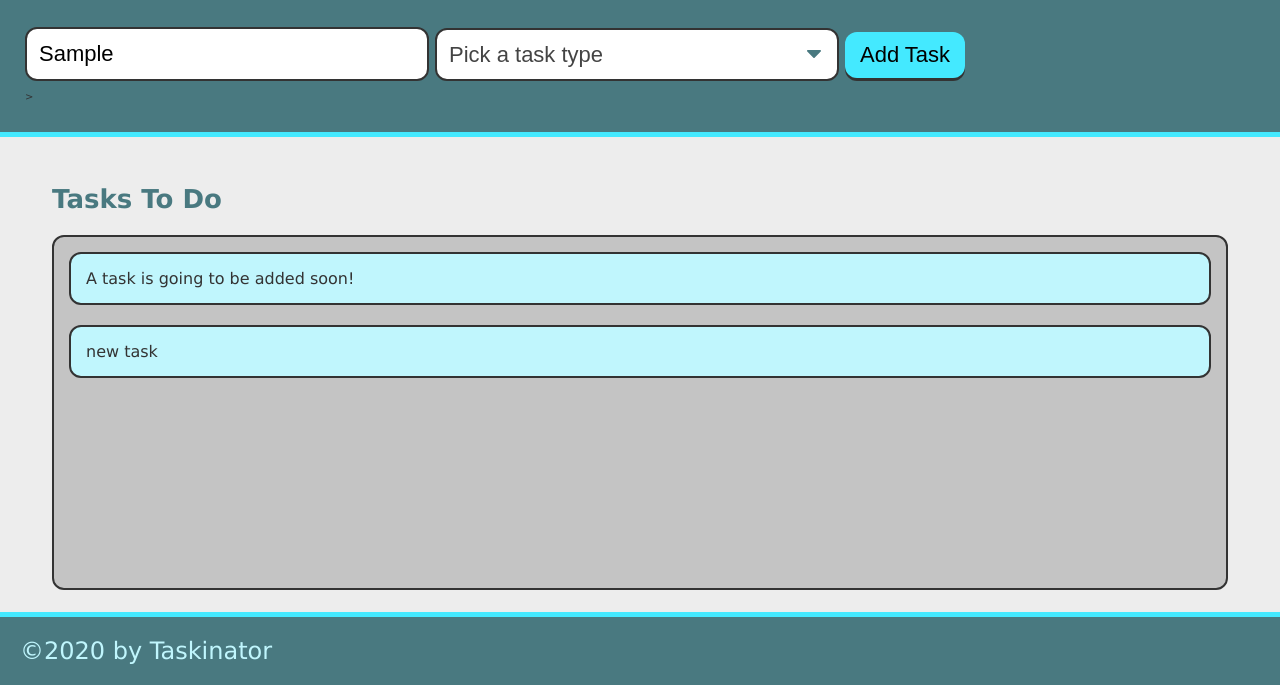
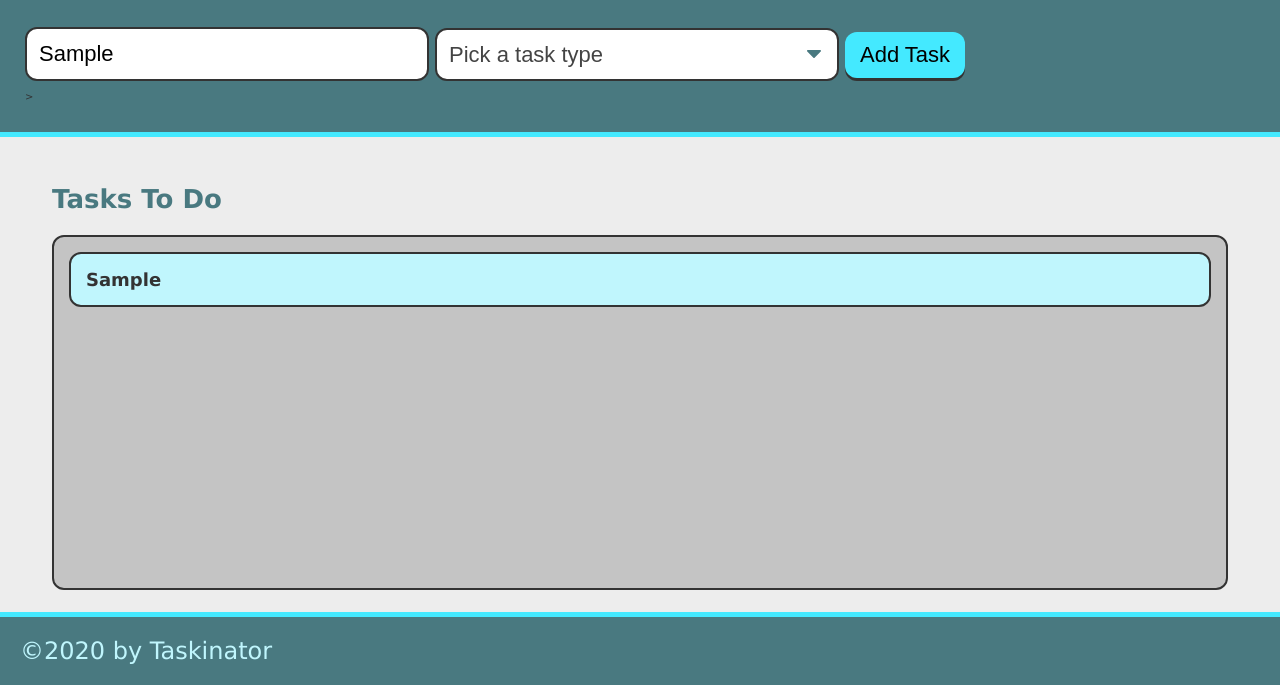
Before and after one commit to zk229/taskinator, a plain HTML site: page index.html in a window 1280 px wide. Both pictures are taken after typing "Sample" into the empty fields and a click on the button "Add Task". Shown: the part 115-800 px from the top of the page. Drawn offline with Linux system fonts and the light colour scheme.

Commit message:
add task type selector

```diff
--- a/assets/js/script.js
+++ b/assets/js/script.js
@@ -4,10 +4,18 @@ var tasksToDoEl = document.querySelector("#tasks-to-do");
 var createTaskHandler = function(event) {
     event.preventDefault();
 
-    var taskItemEl = document.createElement("li");
-    taskItemEl.textContent = "new task";
-    taskItemEl.className = "task-item";
-    tasksToDoEl.appendChild(taskItemEl);
+    var taskNameInput = document.querySelector("input[name='task-name']").value;
+    var taskTypeInput = document.querySelector("select[name='task-type']").value;
+
+    var listItemEl = document.createElement("li");
+    listItemEl.className = "task-item";
+
+    var taskInfoEl = document.createElement("div");
+    taskInfoEl.className = "task-info";
+    taskInfoEl.innerHTML = "<h3 class='task-name'>" + taskNameInput + "</h3><span class='task-type'>" + taskTypeInput + "</span>";
+
+    listItemEl.appendChild(taskInfoEl);
+    tasksToDoEl.appendChild(listItemEl);
 };
 
 formEl.addEventListener("submit", createTaskHandler);
--- a/index.html
+++ b/index.html
@@ -32,9 +32,7 @@
     <main class="page-content">
         <section class="task-list-wrapper">
             <h2 class="list-title">Tasks To Do</h2>
-            <ul class="task-list" id="tasks-to-do">
-                <li class="task-item">A task is going to be added soon!</li>
-            </ul>
+            <ul class="task-list" id="tasks-to-do"></ul>
         </section>
     </main>
 
```
